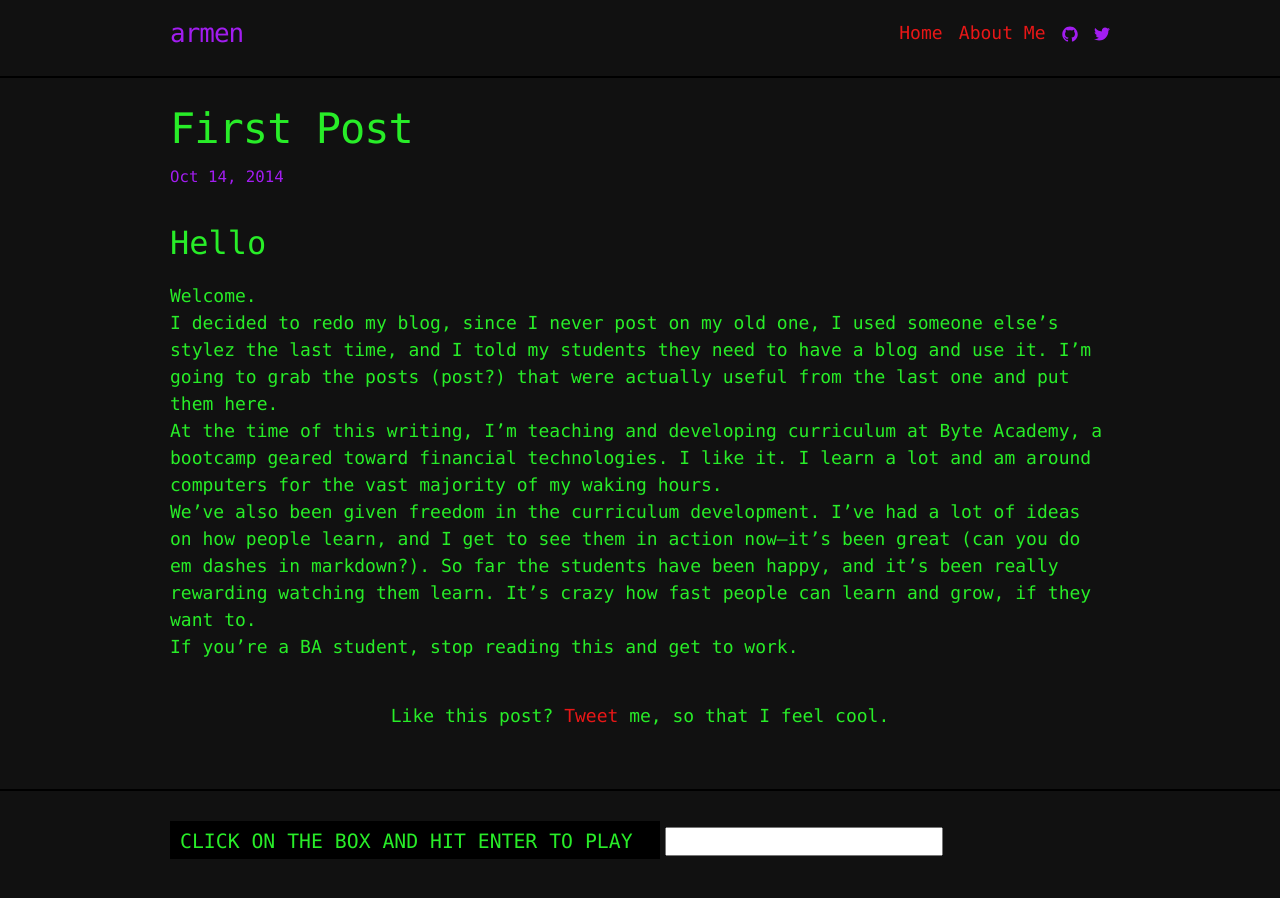
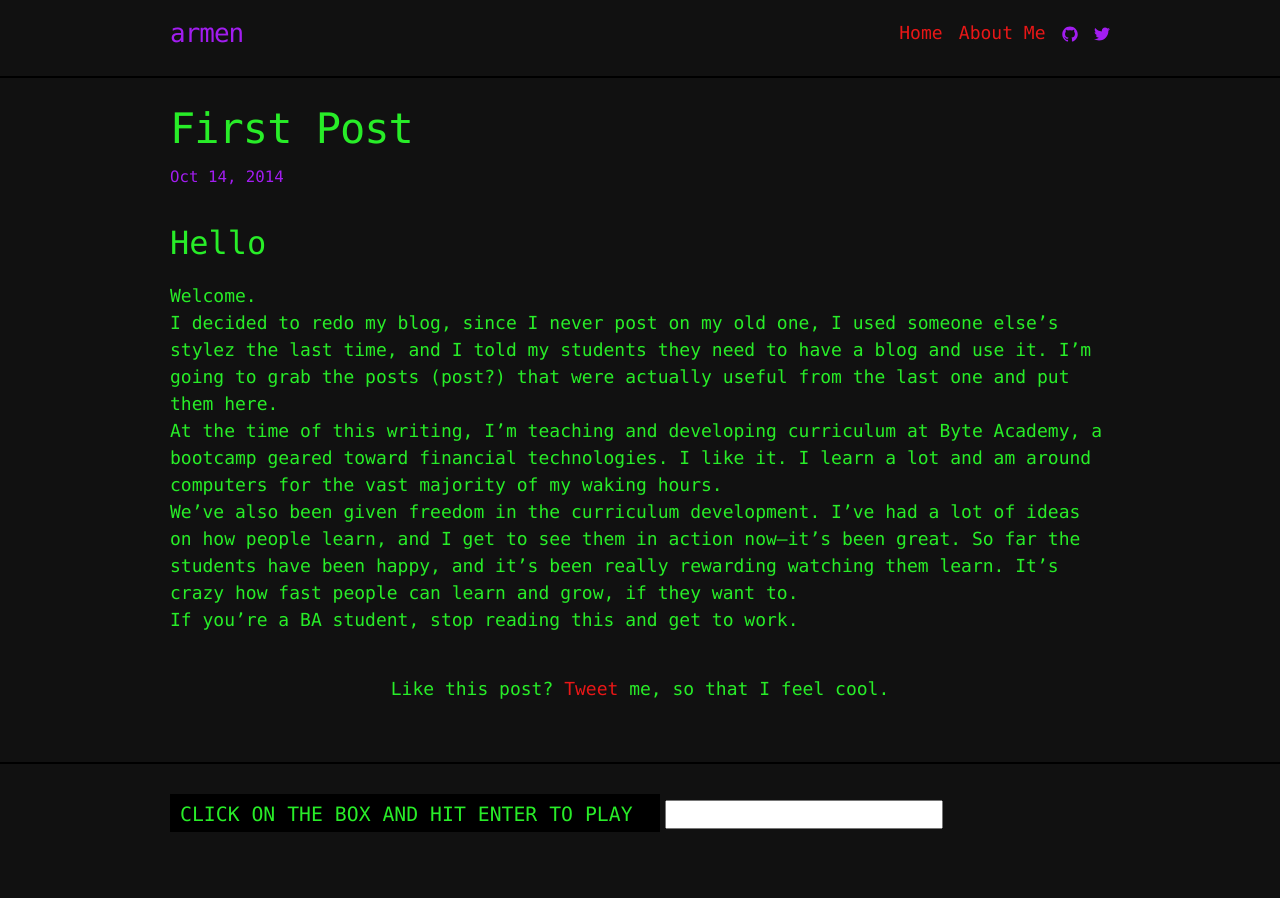
Before and after one commit to hippopotamus/hippopotamus2.github.io, a Jekyll site: the page built from _posts/2014-10-14-welcome-to-armen.markdown, in a window 1280 px wide. Built offline with Jekyll 4.4.1, drawn with Linux system fonts in a browser that asks for light colours; nearby versions of some CDN libraries.

Commit message:
small change em dashes works in md

```diff
--- a/_posts/2014-10-14-welcome-to-armen.markdown
+++ b/_posts/2014-10-14-welcome-to-armen.markdown
@@ -8,5 +8,5 @@ date:   2014-10-14
 Welcome.
 I decided to redo my blog, since I never post on my old one, I used someone else's stylez the last time, and I told my students they need to have a blog and use it. I'm going to grab the posts (post?) that were actually useful from the last one and put them here.
 At the time of this writing, I'm teaching and developing curriculum at Byte Academy, a bootcamp geared toward financial technologies. I like it. I learn a lot and am around computers for the vast majority of my waking hours.
-We've also been given freedom in the curriculum development. I've had a lot of ideas on how people learn, and I get to see them in action now--it's been great (can you do em dashes in markdown?). So far the students have been happy, and it's been really rewarding watching them learn. It's crazy how fast people can learn and grow, if they want to.
+We've also been given freedom in the curriculum development. I've had a lot of ideas on how people learn, and I get to see them in action now--it's been great. So far the students have been happy, and it's been really rewarding watching them learn. It's crazy how fast people can learn and grow, if they want to.
 If you're a BA student, stop reading this and get to work.
```
